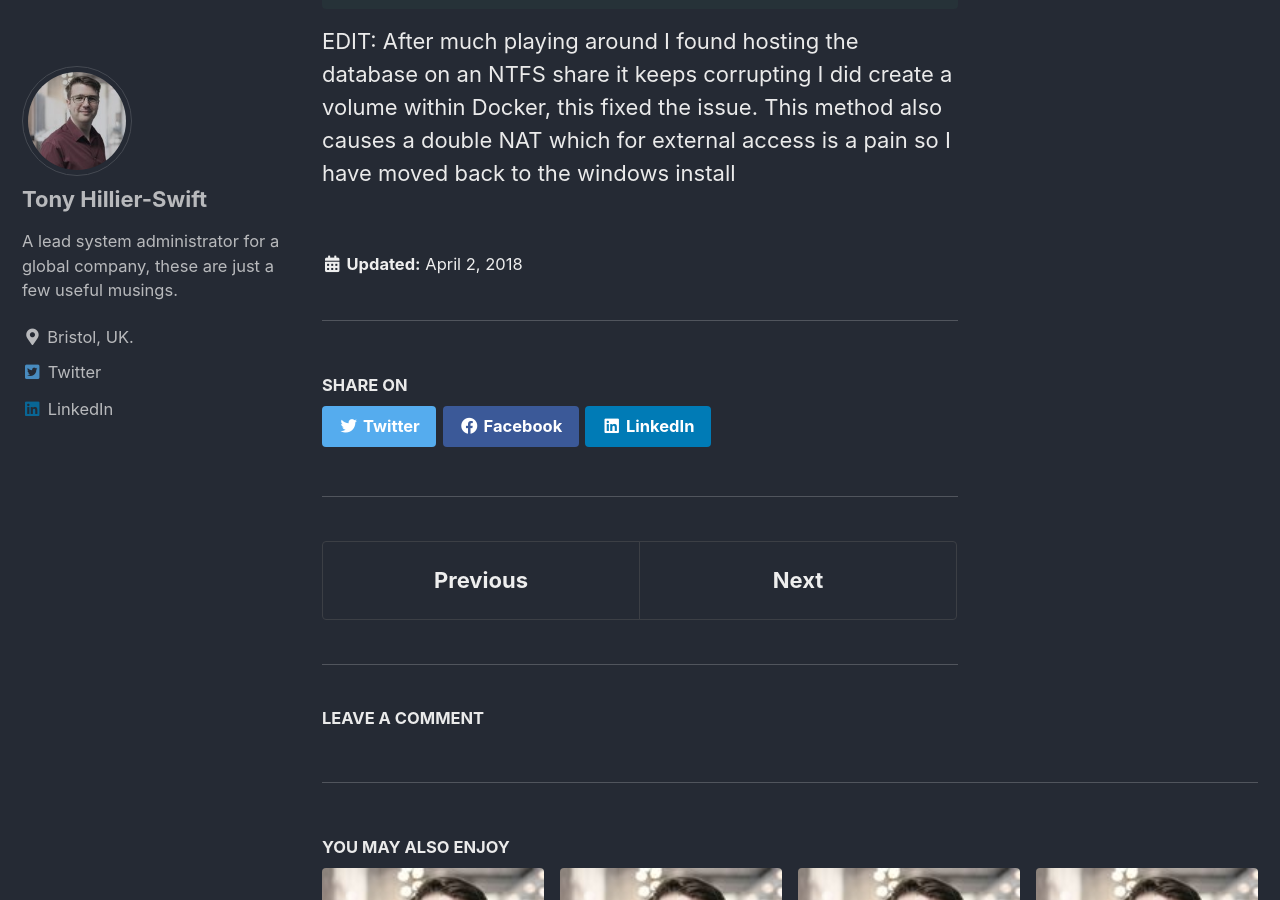
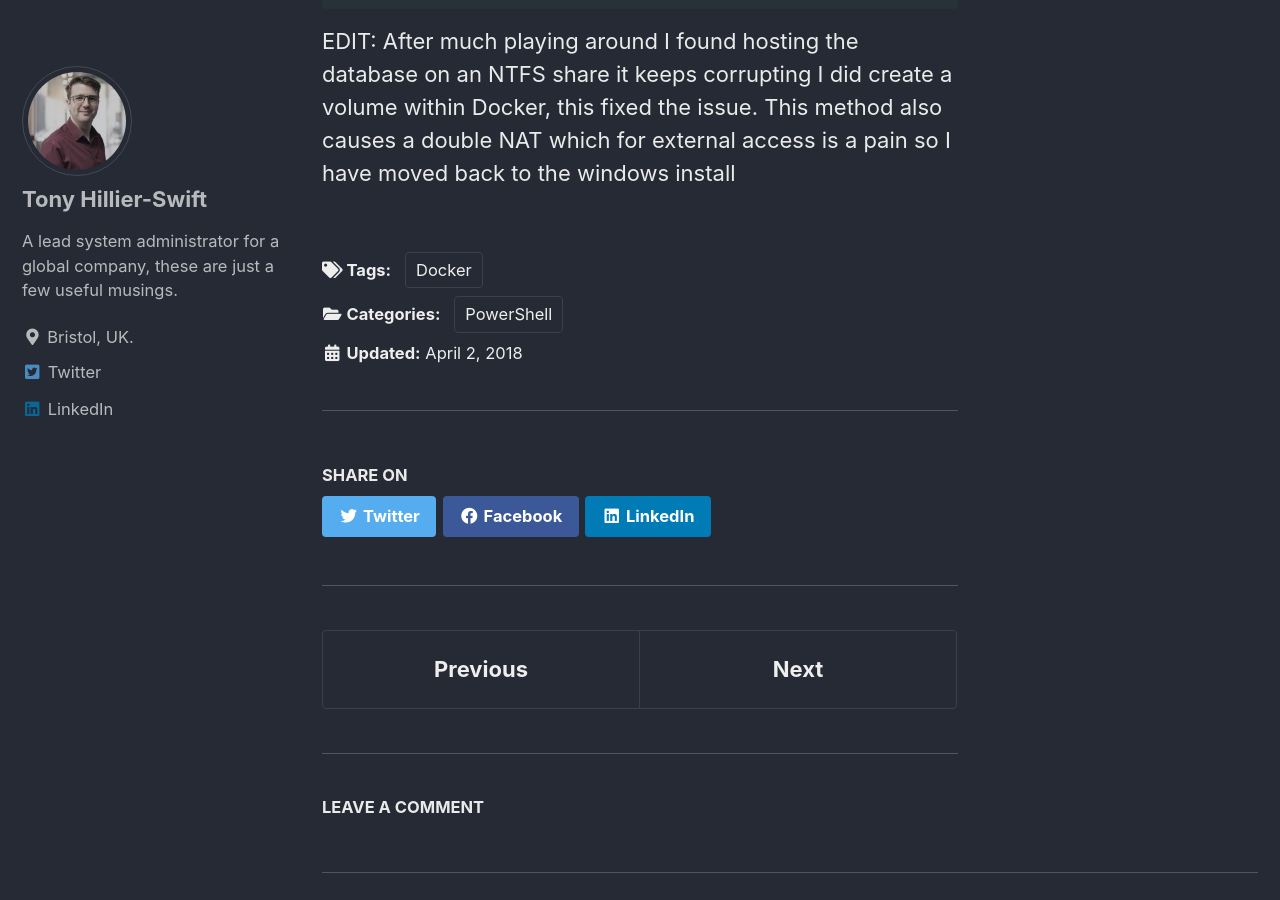
Before and after one commit to hillier-swift/hillier-swift.github.io, a Jekyll site: the page built from _posts/2018-4-2-plex-docker-for-windows-lessons-learnt.md, in a window 1280 px wide and 900 px high, scrolled down 2270 px. Built offline with Jekyll 4.4.1, drawn with Linux system fonts in a browser that asks for light colours; cached includes are drawn as plain includes; comment, search, counter and statistics services are not loaded.

Commit message:
Header check

```diff
--- a/_posts/2018-4-2-plex-docker-for-windows-lessons-learnt.md
+++ b/_posts/2018-4-2-plex-docker-for-windows-lessons-learnt.md
@@ -1,5 +1,10 @@
 ---
 title: Plex - Docker for Windows (Lessons Learnt)
+image: /assets/images/page-header-image.png
+categories:
+  - PowerShell
+tags:
+  - Docker
 ---
 
 For the long Easter weekend, I set my self a task to rebuild my Microserver to Windows 10. Part of this reason was so I could play with Docker, the other was AV companies charging a fortune for server AV. I didn't want to go full headless, and Linux for a home lab is a step too far.
```
Also changed, not shown: images/Header/2018-4-4-plex.jpeg (added).
